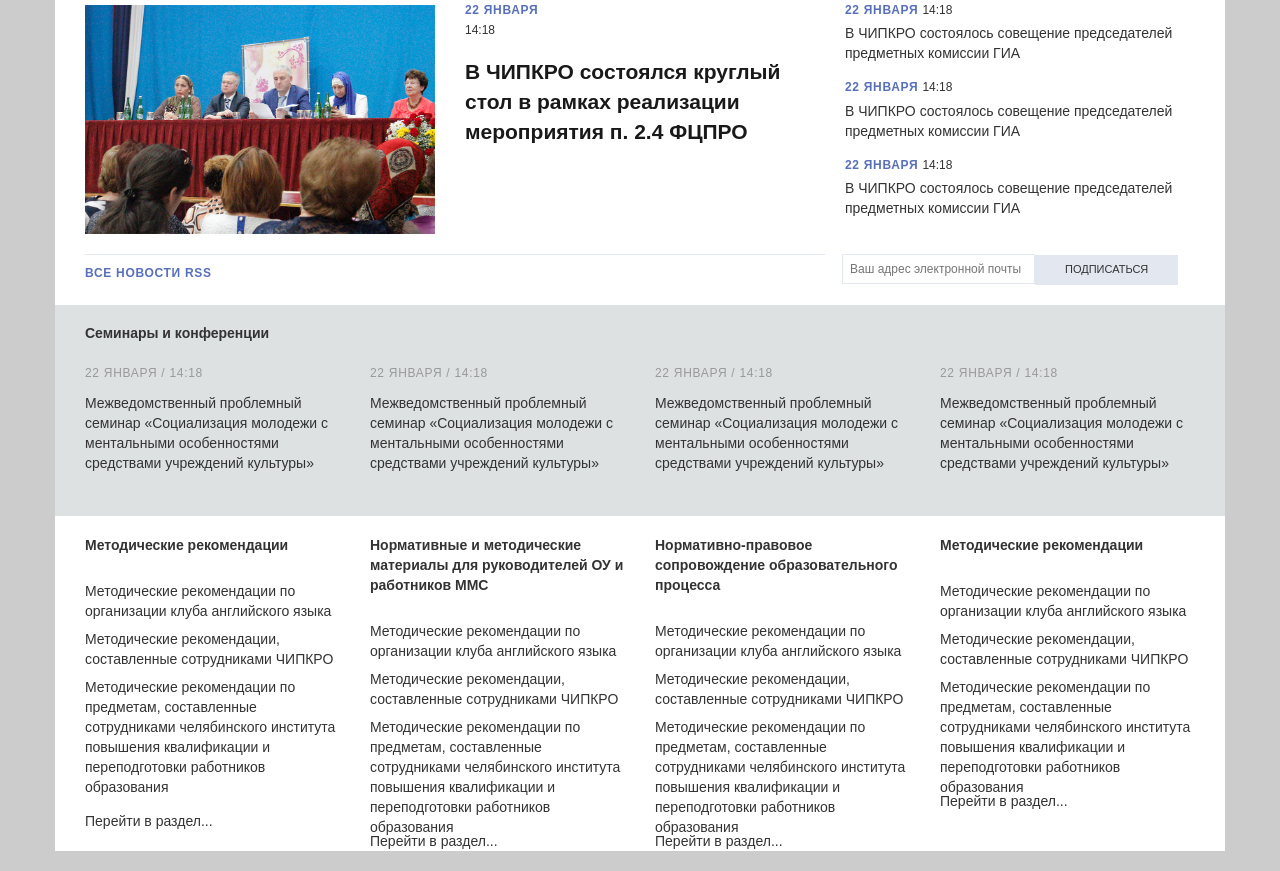
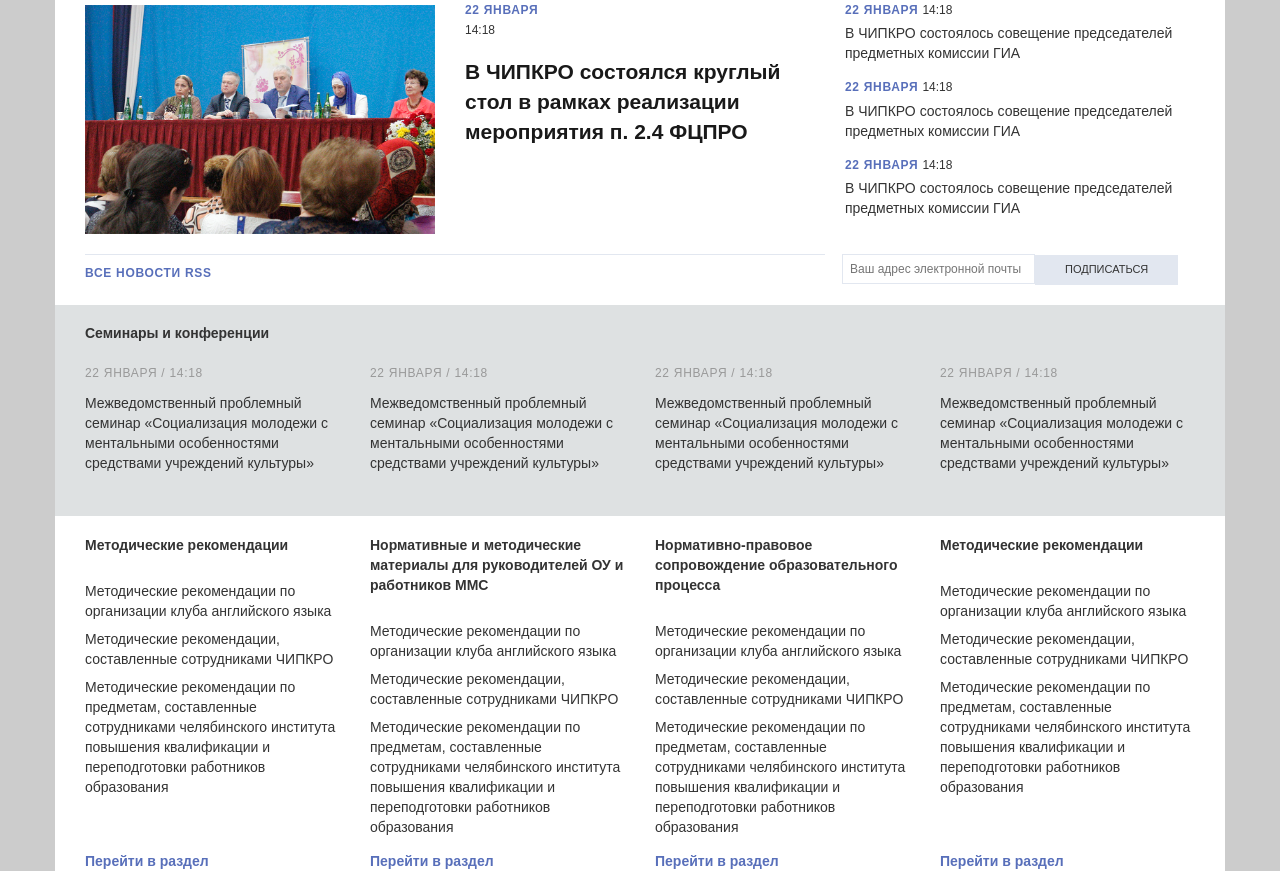
Before and after one commit to Roshar/Roshar.github.io, a plain HTML site: page index.html in a window 1280 px wide. Shown: the part 128-999 px from the top of the page. Drawn offline with Linux system fonts and the light colour scheme.

Commit message:
26Feb part-5

```diff
--- a/css/main.css
+++ b/css/main.css
@@ -336,12 +336,8 @@ input[type=text].field_inp{
 /*content documents
 //////////////////////////////////////////////////
 */
-.doc_content{
-	position: relative;
-}
-.doc_list{
 
-}
+
 .doc_list ul{
 	list-style-type: none;
 	padding: 0;
@@ -352,13 +348,13 @@ input[type=text].field_inp{
 }
 .doc_list a{
 	color:#333;
+
 }
 .doc_list a:hover{
 	color:#337ab7;
 }
-.doc_list_link{
-	position: absolute;
-	bottom: 0;
+.doc_list_link a{
+	font-weight: bold;
 
 }
 
--- a/index.html
+++ b/index.html
@@ -211,7 +211,6 @@
 						<a href="#">Методические рекомендации по предметам, составленные сотрудниками челябинского института повышения квалификации и переподготовки работников образования</a>
 					</li>
 				</ul>
-				<a href="">Перейти в раздел...</a>
 			</div>
 			<div class="col-md-3 doc_list">
 				<h4>Нормативные и методические материалы для руководителей ОУ и работников ММС</h4>
@@ -227,9 +226,6 @@
 						<a href="#">Методические рекомендации по предметам, составленные сотрудниками челябинского института повышения квалификации и переподготовки работников образования</a>
 					</li>
 				</ul>
-				<div class="doc_list_link">
-					<a href="">Перейти в раздел...</a>
-				</div>
 			</div>
 			<div class="col-md-3 doc_list">
 				<h4>Нормативно-правовое сопровождение образовательного процесса
@@ -246,9 +242,6 @@
 						<a href="#">Методические рекомендации по предметам, составленные сотрудниками челябинского института повышения квалификации и переподготовки работников образования</a>
 					</li>
 				</ul>
-				<div class="doc_list_link">
-					<a href="">Перейти в раздел...</a>
-				</div>
 			</div>
 			<div class="col-md-3 doc_list">
 				<h4>Методические рекомендации</h4>
@@ -264,8 +257,27 @@
 						<a href="#">Методические рекомендации по предметам, составленные сотрудниками челябинского института повышения квалификации и переподготовки работников образования</a>
 					</li>
 				</ul>
+			</div>
+		</div>
+		<div class="col-md-12" flex-bottom>
+			<div class="col-md-3">
 				<div class="doc_list_link">
-					<a href="">Перейти в раздел...</a>
+					<a href="">Перейти в раздел</a>
+				</div>
+			</div>
+			<div class="col-md-3">
+				<div class="doc_list_link">
+					<a href="">Перейти в раздел</a>
+				</div>
+			</div>
+			<div class="col-md-3">
+				<div class="doc_list_link">
+					<a href="">Перейти в раздел</a>
+				</div>
+			</div>
+			<div class="col-md-3">
+				<div class="doc_list_link">
+					<a href="">Перейти в раздел</a>
 				</div>
 			</div>
 		</div>
```
